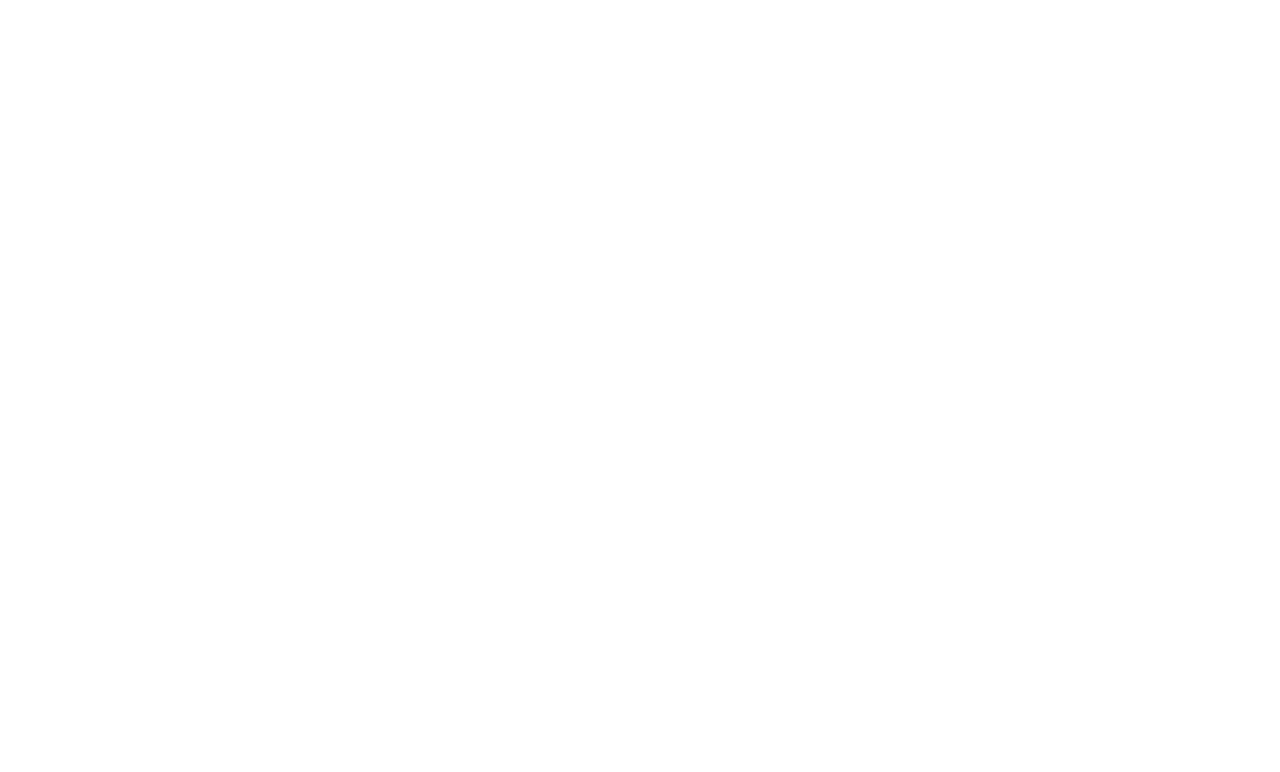
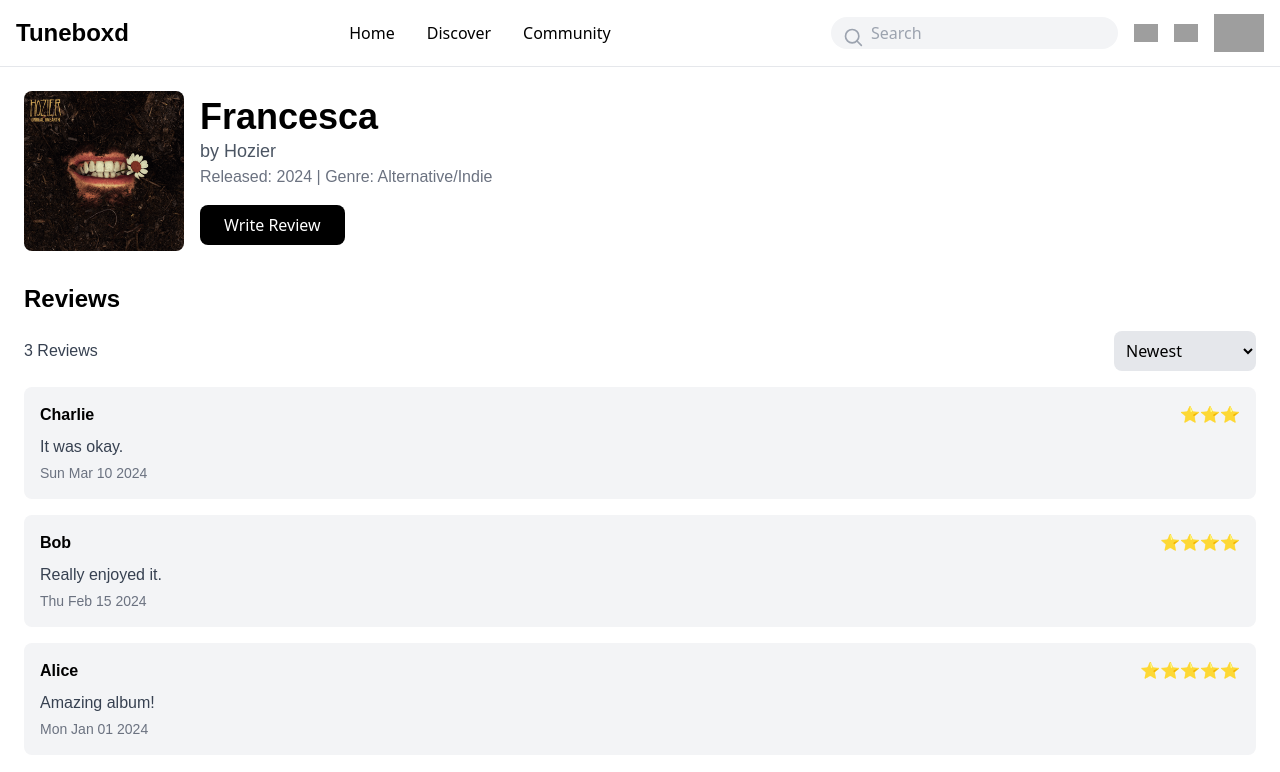
Before and after one commit to wolfgang04/Tuneboxd, a React (Vite) app in the folder client/: page /songpage in a window 1280 px wide. Before the commit this address had no page. Shown: the top 772 px of the page. Built offline with nearby package versions, Linux system fonts and the light colour scheme; grey boxes are pictures that could not be loaded; a web font is replaced by a local one.

Commit message:
Display reviews of song

```diff
--- a/client/src/App.tsx
+++ b/client/src/App.tsx
@@ -8,8 +8,10 @@
 import Album from "./pages/Album";
 import Track from "./pages/Track";
 import Community from "./pages/Community";
-import Setting from "./pages/Settings"
 import Settings from "./pages/Settings";
+import ReviewForm from "./pages/Reviewform";
+import AlbumReview from "./pages/Songpage";
+
 
 function App() {
   return (
@@ -24,7 +26,9 @@
         <Route path="album/:id" element={<Album />} />
         <Route path="track/:id" element={<Track />} />
         <Route path="settings" element={<Settings />} />
+        <Route path="songpage" element={<AlbumReview />} />
       </Route>
+      <Route path="pages/Reviewform" element={<ReviewForm />} />
     </Routes>
   );
 }
--- a/client/src/components/Dashboard/RecentListensGrid.tsx
+++ b/client/src/components/Dashboard/RecentListensGrid.tsx
@@ -1,4 +1,5 @@
 import React from 'react';
+import { NavLink } from 'react-router-dom';
 
 interface ListenItem {
   title: string;
@@ -7,9 +8,10 @@
 }
 
 const ListenItem: React.FC<ListenItem> = ({ title, artist, imageUrl }) => (
-  <div
-    className="flex flex-col grow items-start pt-44 pr-12 pb-4 pl-5 w-full text-white rounded-3xl bg-cover bg-center bg-no-repeat max-md:pt-24 max-md:pr-5 max-md:mt-2.5" // Added border classes
-    style={{ backgroundImage: `url(${imageUrl})` }} // Dynamic background image
+  <NavLink
+  to={`Songpage`} // Set dynamic route (e.g., song details page)
+  className="flex flex-col grow items-start pt-44 pr-12 pb-4 pl-5 w-full text-white rounded-3xl bg-cover bg-center bg-no-repeat max-md:pt-24 max-md:pr-5 max-md:mt-2.5"
+  style={{ backgroundImage: `url(${imageUrl})` }}
 >
   <div data-layername="songTitle" className="text-2xl font-bold bg-black/50 p-2 rounded-md">
     {title}
@@ -17,11 +19,12 @@
   <div data-layername="artistName" className="text-base text-right bg-black/50 p-1 rounded-md">
     {artist}
   </div>
-  </div>
+</NavLink>
 );
 
 const RecentListensGrid: React.FC = () => {
   const recentListens: ListenItem[] = [
+
     { title: "Francesca", artist: "Hozier", imageUrl: "https://images.squarespace-cdn.com/content/v1/5b0dd7581aef1d319395b854/982a6fa3-8c2f-4a0b-b504-2d24e185b162/unnamed-10.jpg?format=1500w" },
     { title: "Locking in", artist: "Harat0x", imageUrl: "https://themoodguide.com/wp-content/uploads/2022/03/antique-dark-academia-books-aesthetic.jpg" },
     { title: "Cherry Wine", artist: "Hozier", imageUrl: "https://e-cdns-images.dzcdn.net/images/cover/8442e9ac0227a07b00c9dfd0ec00032d/500x500-000000-80-0-0.jpg" },
--- /dev/null
+++ b/client/src/pages/Reviewform.tsx
@@ -0,0 +1,72 @@
+import { useLocation, useNavigate } from "react-router-dom";
+import React, { useState } from "react";
+
+const ReviewForm: React.FC = () => {
+  const location = useLocation();
+  const navigate = useNavigate();
+
+  const existingReviews = location.state?.reviews || [];
+  const [reviewText, setReviewText] = useState<string>("");
+  const [rating, setRating] = useState<number>(0);
+
+  const handleTextChange = (e: React.ChangeEvent<HTMLTextAreaElement>) => {
+    setReviewText(e.target.value);
+  };
+
+  const handleStarClick = (star: number) => {
+    setRating(star);
+  };
+
+  const handleSubmit = (e: React.FormEvent) => {
+    e.preventDefault();
+
+    const newReview = {
+      id: existingReviews.length + 1,
+      user: "HelloWorld101", // Replace with user context if available
+      rating,
+      comment: reviewText,
+      date: new Date().toISOString(),
+    };
+
+    const updatedReviews = [...existingReviews, newReview];
+    navigate("/Songpage", { state: { reviews: updatedReviews } });
+  };
+
+  return (
+    <div className="min-h-screen flex flex-col justify-center items-center bg-gray-900 p-5">
+      <div className="w-full max-w-xl bg-white rounded-lg p-10 shadow-xl">
+        <h1 className="text-4xl font-bold text-center text-gray-900 mb-8">Submit Your Review</h1>
+
+        <form onSubmit={handleSubmit}>
+          <textarea
+            className="w-full p-4 border-2 border-gray-300 rounded-md text-black focus:outline-none focus:ring-2 focus:ring-black"
+            placeholder="Write your review here..."
+            value={reviewText}
+            onChange={handleTextChange}
+            rows={6}
+          />
+          <div className="flex justify-center mb-6 mt-4">
+            {[1, 2, 3, 4, 5].map((star) => (
+              <button
+                key={star}
+                type="button"
+                onClick={() => handleStarClick(star)}
+                className={`text-3xl ${rating >= star ? "text-yellow-400" : "text-gray-400"}`}
+              >
+                ★
+              </button>
+            ))}
+          </div>
+          <button
+            type="submit"
+            className="bg-black text-white py-2 px-6 rounded-md text-lg font-semibold hover:bg-gray-800 transition"
+          >
+            Submit Review
+          </button>
+        </form>
+      </div>
+    </div>
+  );
+};
+
+export default ReviewForm;
--- /dev/null
+++ b/client/src/pages/Songpage.tsx
@@ -0,0 +1,84 @@
+import React, { useState } from "react";
+import { useLocation, useNavigate } from "react-router-dom";
+import francescaImg from "../components/images/francesca.png";
+
+interface Review {
+  id: number;
+  user: string;
+  rating: number;
+  comment: string;
+  date: string;
+}
+
+const reviewsData: Review[] = [
+  { id: 1, user: "Alice", rating: 5, comment: "Amazing album!", date: "2024-01-01" },
+  { id: 2, user: "Bob", rating: 4, comment: "Really enjoyed it.", date: "2024-02-15" },
+  { id: 3, user: "Charlie", rating: 3, comment: "It was okay.", date: "2024-03-10" },
+];
+
+const AlbumReview: React.FC = () => {
+  const location = useLocation();
+  const navigate = useNavigate();
+  const [sortOption, setSortOption] = useState<"highest" | "lowest" | "newest">("newest");
+
+  // Retrieve reviews passed through navigation state or fallback to static data
+  const reviews = location.state?.reviews || reviewsData;
+
+  const sortedReviews = [...reviews].sort((a, b) => {
+    if (sortOption === "highest") return b.rating - a.rating;
+    if (sortOption === "lowest") return a.rating - b.rating;
+    if (sortOption === "newest") return new Date(b.date).getTime() - new Date(a.date).getTime();
+    return 0;
+  });
+
+  return (
+    <div className="min-h-screen bg-white text-black flex flex-col p-6">
+      <div className="flex items-center space-x-4">
+        <img src={francescaImg} alt="francesca" className="w-40 h-40 rounded-lg" />
+        <div>
+          <h1 className="text-4xl font-bold">Francesca</h1>
+          <p className="text-lg text-gray-600">by Hozier</p>
+          <p className="text-gray-500">Released: 2024 | Genre: Alternative/Indie</p>
+          <button
+  className="mt-4 px-6 py-2 bg-black text-white rounded-lg hover:bg-gray-800"
+  onClick={() => navigate("/pages/reviewform", { state: { reviews: reviewsData } })}
+>
+  Write Review
+</button>
+
+        </div>
+      </div>
+
+      <div className="mt-8 flex-grow">
+        <h2 className="text-2xl font-bold">Reviews</h2>
+        <div className="mt-4 flex justify-between items-center">
+          <p className="text-gray-700">{reviewsData.length} Reviews</p>
+          <select
+            value={sortOption}
+            onChange={(e) => setSortOption(e.target.value as "highest" | "lowest" | "newest")}
+            className="bg-gray-200 p-2 rounded-lg text-black"
+          >
+            <option value="newest">Newest</option>
+            <option value="highest">Highest Rated</option>
+            <option value="lowest">Lowest Rated</option>
+          </select>
+        </div>
+
+        <div className="mt-4 space-y-4">
+          {sortedReviews.map((review) => (
+            <div key={review.id} className="p-4 bg-gray-100 rounded-lg">
+              <div className="flex justify-between items-center">
+                <p className="font-bold">{review.user}</p>
+                <p className="text-black">{`⭐`.repeat(review.rating)}</p>
+              </div>
+              <p className="mt-2 text-gray-700">{review.comment}</p>
+              <p className="mt-1 text-sm text-gray-500">{new Date(review.date).toDateString()}</p>
+            </div>
+          ))}
+        </div>
+      </div>
+    </div>
+  );
+};
+
+export default AlbumReview;
```
Also changed, not shown: client/src/components/images/francesca.png (added). Lines whose indentation alone changed are shown as unchanged.
